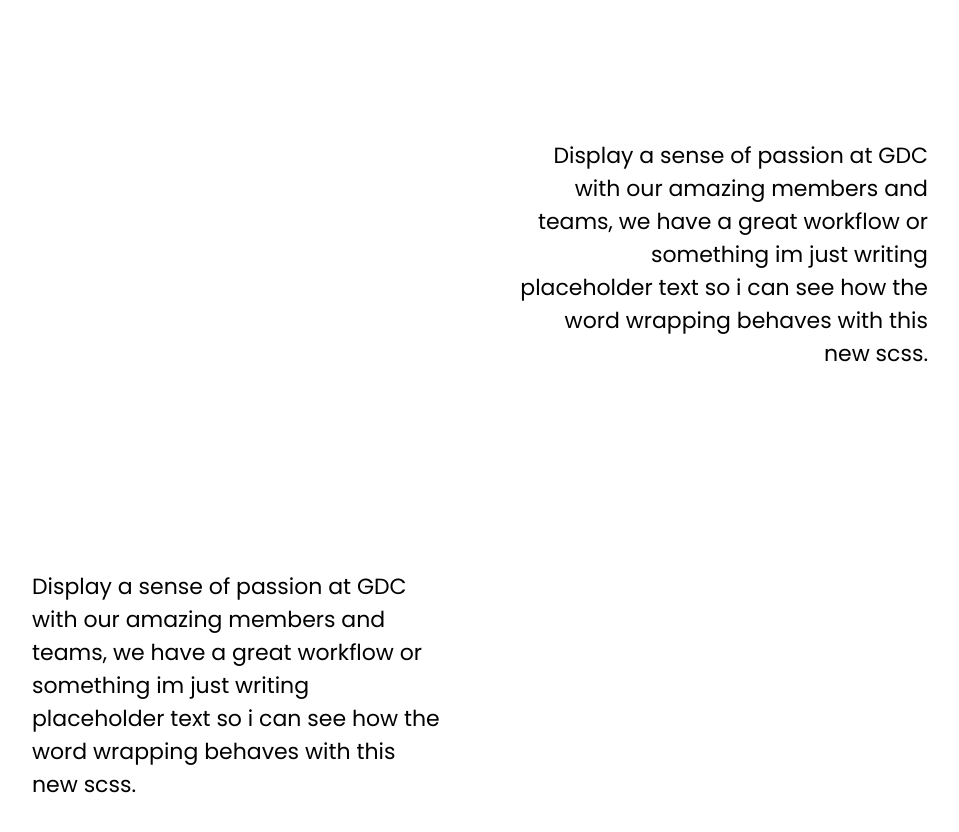
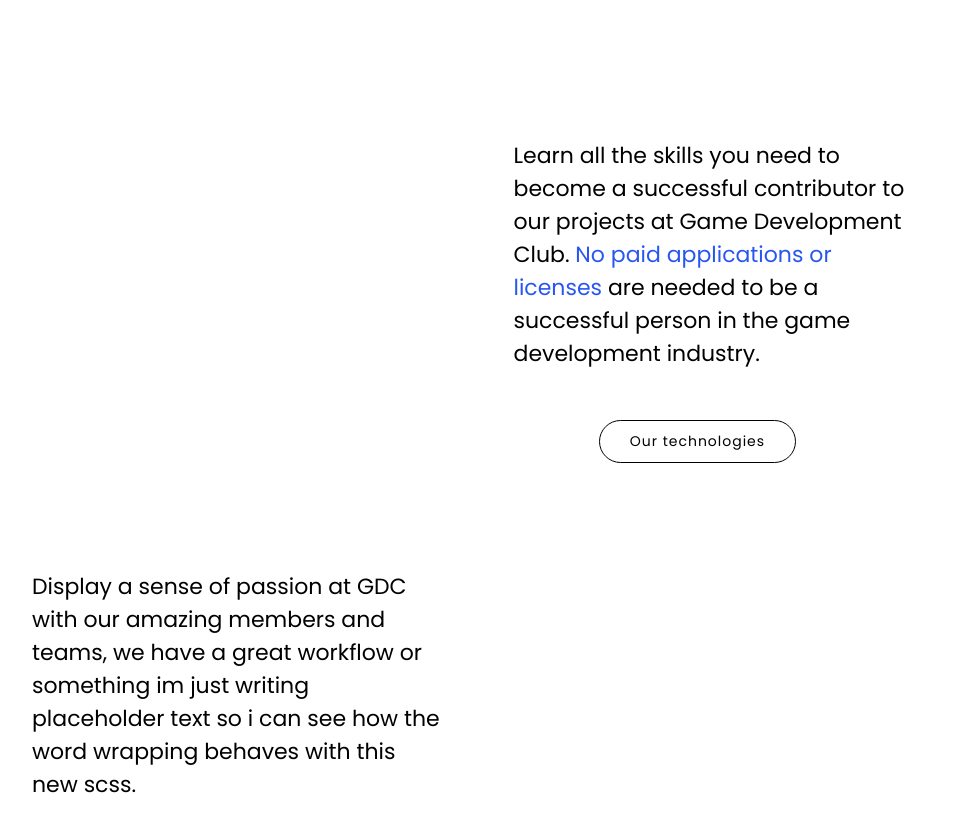
Before and after one commit to estebangarcia21/gdc-website, a React (Create React App) app: page / in a window 1280 px wide. Shown: the part 1480-2312 px from the top of the page, without its empty margins (160-1119 px from the left). Built offline with nearby package versions, Linux system fonts and the light colour scheme; a web font is replaced by a local one.

Commit message:
Fixed right alignment button bug and added blue hl text with span

```diff
--- a/src/assets/components/pages/home.tsx
+++ b/src/assets/components/pages/home.tsx
@@ -39,29 +39,34 @@
 
             <div id='page-content'>
                 <div className='text-section'>
-                    <div>
                     <div className='info-text--left'>
                         Be part of a growing team of developers, artists,
-                            musicians, writers, and animators. Learn and
-                            collaborate with members to create a quality game.
+                        musicians, writers, and animators. Learn and collaborate
+                        with members to create a quality game.
                         <span className='pop-text'>
                             &nbsp;No previous experience needed.
                         </span>
                     </div>
 
-                        <Link to='/' className='button'>
+                    <Link to='/' className='button--left'>
                         Learn more
                     </Link>
-                    </div>
                 </div>
 
                 <div className='text-section'>
                     <div className='info-text--right'>
-                        Display a sense of passion at GDC with our amazing
-                        members and teams, we have a great workflow or something
-                        im just writing placeholder text so i can see how the
-                        word wrapping behaves with this new scss.
+                        Learn all the skills you need to become a successful
+                        contributor to our projects at Game Development Club.
+                        <span className='pop-text'>
+                            &nbsp;No paid applications or licenses
+                        </span>
+                        &nbsp;are needed to be a successful person in the game
+                        development industry.
                     </div>
+
+                    <Link to='/' className='button--right'>
+                        Our technologies
+                    </Link>
                 </div>
 
                 <div className='text-section'>
--- a/src/assets/scss/App.css
+++ b/src/assets/scss/App.css
@@ -38,17 +38,14 @@
   margin-top: 200px;
   margin-bottom: 50px;
   max-width: 30ch;
-  word-wrap: break-word;
 }
 
 .info-text--left {
   margin-right: auto;
-  text-align: left;
 }
 
 .info-text--right {
   margin-left: auto;
-  text-align: right;
 }
 
 .title-text, .title-text--white {
@@ -88,9 +85,8 @@
   color: #2857f0;
 }
 
-.button {
+.button, .button--left, .button--right {
   position: relative;
-  left: 15ch;
   font-family: "Poppins", sans-serif;
   font-size: 14px;
   letter-spacing: 1px;
@@ -104,12 +100,21 @@
   transition: background-color 0.2s, color 0.2s, width 0.2s, border-width 0.2s, border-color 0.2s;
 }
 
-.button:hover {
+.button--left {
+  left: 15ch;
+}
+
+.button--right {
+  float: right;
+  right: 15ch;
+}
+
+.button:hover, .button--left:hover, .button--right:hover {
   background-color: black;
   color: white;
 }
 
-.button:focus {
+.button:focus, .button--left:focus, .button--right:focus {
   outline: none;
 }
 
--- a/src/assets/scss/_homepage.scss
+++ b/src/assets/scss/_homepage.scss
@@ -52,20 +52,17 @@
     margin-bottom: 50px;
 
     max-width: $text-block-size;
-    word-wrap: break-word;
 
     &--left {
         @extend .info-text;
 
         margin-right: auto;
-        text-align: left;
     }
 
     &--right {
         @extend .info-text;
 
         margin-left: auto;
-        text-align: right;
     }
 }
 
@@ -118,8 +115,6 @@
 .button {
     position: relative;
 
-    left: $text-block-size * 0.5;
-
     font-family: $standard-font;
 
     font-size: 14px;
@@ -140,6 +135,18 @@
     transition: background-color $transition-time, color $transition-time,
         width $transition-time, border-width $transition-time,
         border-color $transition-time;
+
+    &--left {
+        @extend .button;
+        left: $text-block-size * 0.5;
+    }
+
+    &--right {
+        @extend .button;
+
+        float: right;
+        right: $text-block-size * 0.5;
+    }
 }
 
 .button:hover {
```
Also changed, not shown: 1 other file (tests, documents, lock files or other folders). Lines whose indentation alone changed are shown as unchanged.
